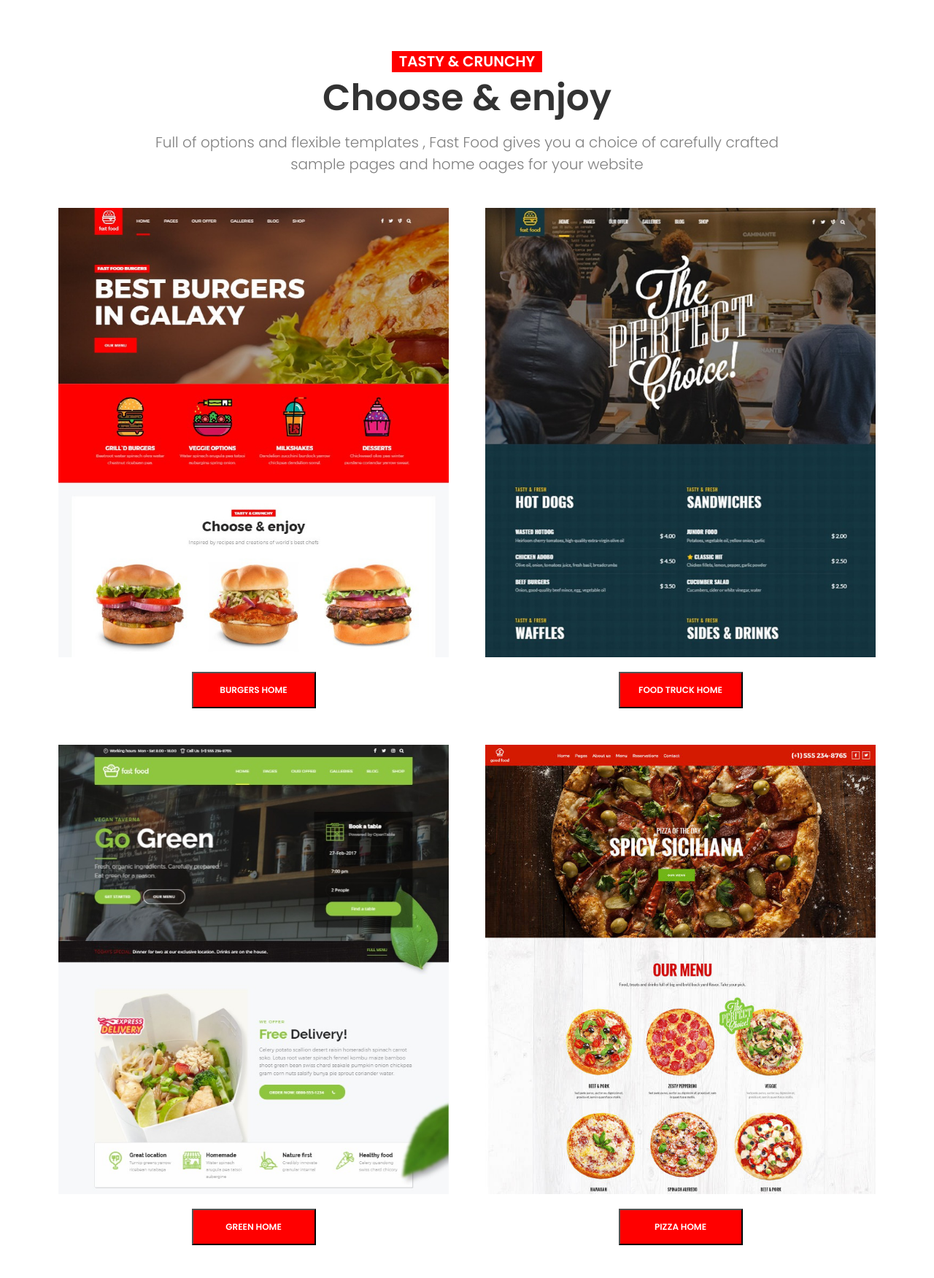
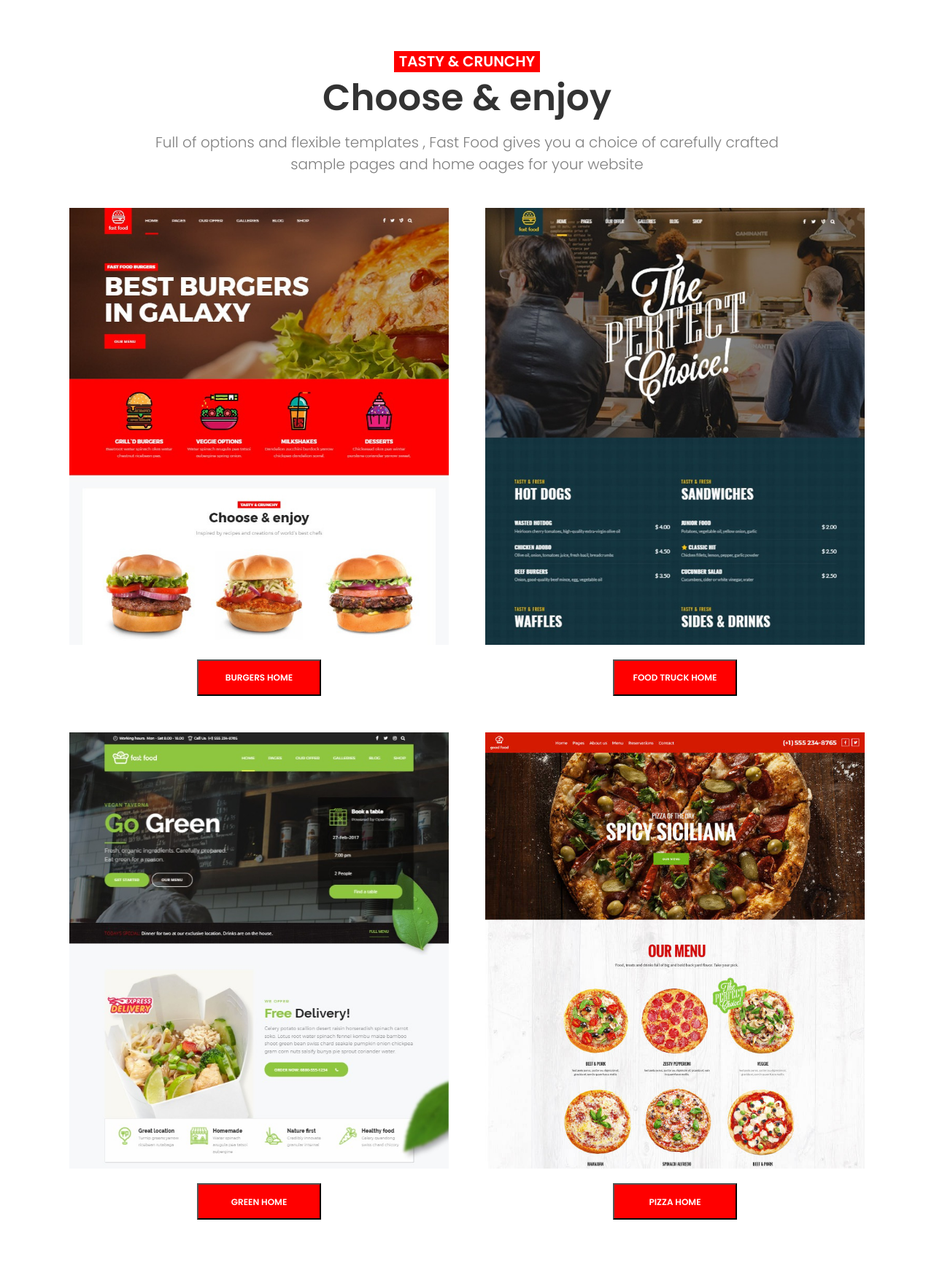
Before and after one commit to Dinhminhduc/T2010E_Food_TryHard, a PHP site: page /nav.html in a window 1280 px wide. Shown: the whole page at 73% size. After the commit the page ends 1672 px from the top, so only its background shows below. Run offline with PHP 8.4, Linux system fonts and the light colour scheme.

Commit message:
nav update2

```diff
--- a/css/nav.css
+++ b/css/nav.css
@@ -16,11 +16,6 @@
 }
 img{
    max-width: 100%;
-}
-.container{
-    width:1200px;
-    margin:0 auto;
-    float:none;
 }
 content1{
     text-align: center;
--- a/nav.html
+++ b/nav.html
@@ -12,6 +12,7 @@
 
 </head>
 <body>
+
     <nav class="section nav col-md-12">
         <div class="container">
             <div class="content1 col-md-12 ">
@@ -47,7 +48,9 @@
                         <a class="img" href="#"><img src="img/pizza_landing.jpg"> </a>
                         <a class="name" href="#"><button type="submit" class="btFood">pizza home</button></a>
                     </div>
-
+                </div>
+            </div>
+        </div>
     </nav>
 </body>
 </html>
```
